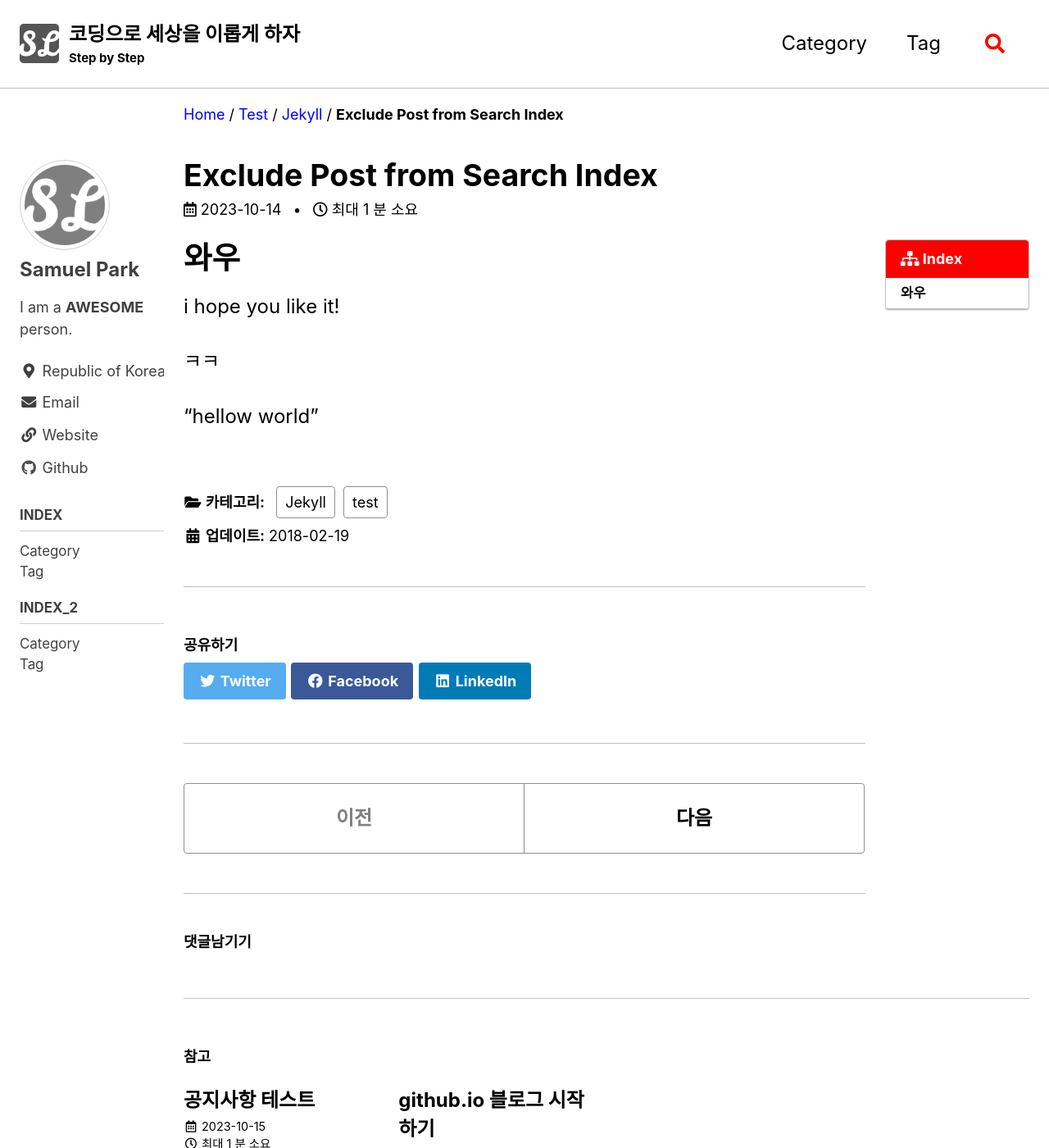
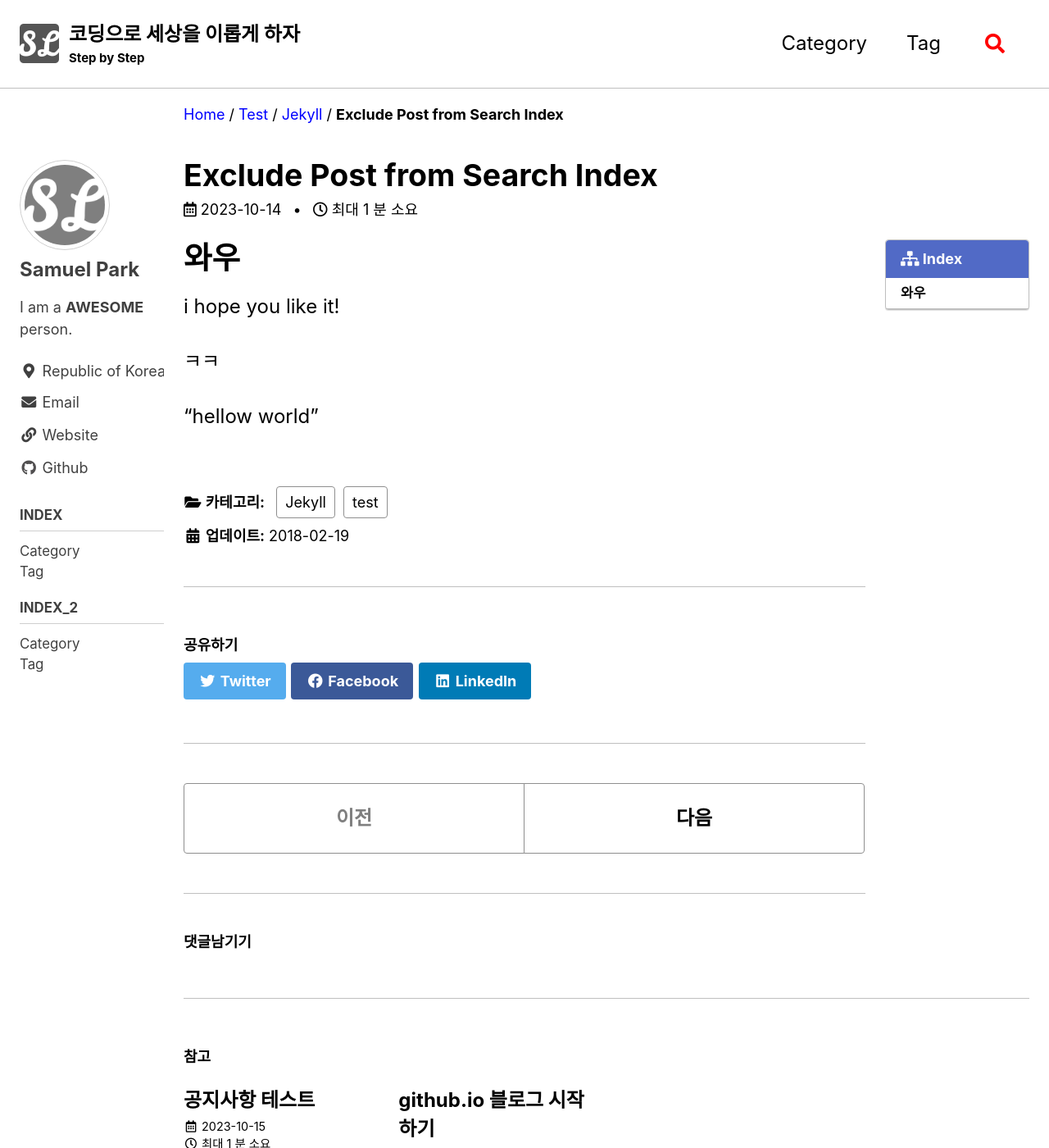
Before and after one commit to ahfmrptEkd/ahfmrptEkd.github.io, a Jekyll site: the page built from _posts/test/2023-10-14-hellow_world.md, in a window 1280 px wide and 1400 px high. Shown: the whole window at 82% size. Built offline with Jekyll 4.4.1, drawn with Linux system fonts in a browser that asks for light colours; cached includes are drawn as plain includes; comment, search, counter and statistics services are not loaded.

Commit message:
updates toc_final

```diff
--- a/_sass/minimal-mistakes/_navigation.scss
+++ b/_sass/minimal-mistakes/_navigation.scss
@@ -513,9 +513,9 @@
   box-shadow: $box-shadow;
 
   .nav__title {
-    color: #fff;
-    font-size: $type-size-6;
-    background: $primary-color;
+    color: #fff;            // toc title color
+    font-size: $type-size-6;  // toc size
+    background: $toc-color;   // toc color
     border-top-left-radius: $border-radius;
     border-top-right-radius: $border-radius;
   }
--- a/_sass/minimal-mistakes/_variables.scss
+++ b/_sass/minimal-mistakes/_variables.scss
@@ -171,3 +171,6 @@ $navicon-width: 1.5rem !default;
 $navicon-height: 0.25rem !default;
 $global-transition: all 0.2s ease-in-out !default;
 $intro-transition: intro 0.3s both !default;
+
+
+$toc-color: #516ac6  !default;
```
